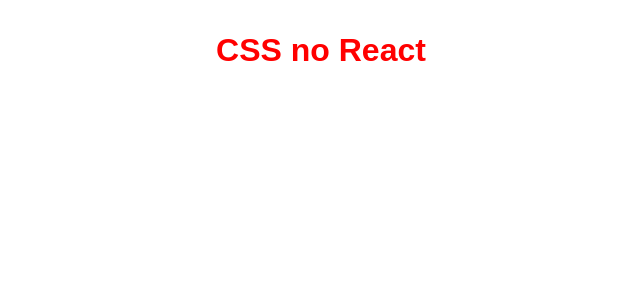
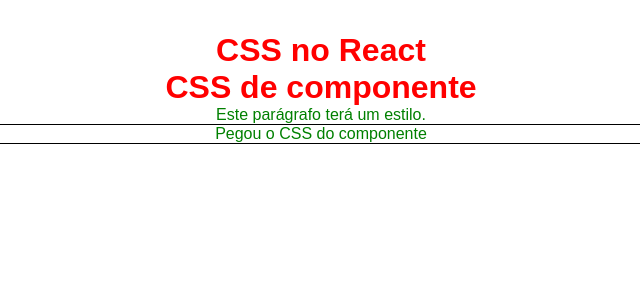
Before and after one commit to joaoppaixao/react-HDC, a React (Vite) app in the folder 4_CSS_REACT/css-react/: page / in a window 1280 px wide. Shown: the top 300 px of the page, without its empty margins (319-959 px from the left). Built offline with nearby package versions, Linux system fonts and the light colour scheme.

Commit message:
css de componentes

```diff
--- a/4_CSS_REACT/css-react/src/App.jsx
+++ b/4_CSS_REACT/css-react/src/App.jsx
@@ -1,4 +1,7 @@
 import './App.css'
+
+// 2 - css do componente
+import MyComponent from './components/MyComponent'
 
 function App() {
 
@@ -6,6 +9,9 @@ function App() {
     <div>
       { /* 1 - css global */}
       <h1>CSS no React</h1>
+      { /* 2 - css do componente */}
+      <MyComponent />
+      <p>Pegou o CSS do componente</p>
     </div>
   )
 }
--- /dev/null
+++ b/4_CSS_REACT/css-react/src/components/MyComponent.css
@@ -0,0 +1,4 @@
+p {
+    color: green;
+    border-bottom: 1px solid black;
+}
--- /dev/null
+++ b/4_CSS_REACT/css-react/src/components/MyComponent.jsx
@@ -0,0 +1,13 @@
+import React from 'react'
+import "./MyComponent.css";
+
+const MyComponent = () => {
+  return (
+    <div>
+        <h1>CSS de componente</h1>
+        <p>Este parágrafo terá um estilo.</p>
+    </div>
+  )
+}
+
+export default MyComponent
```
